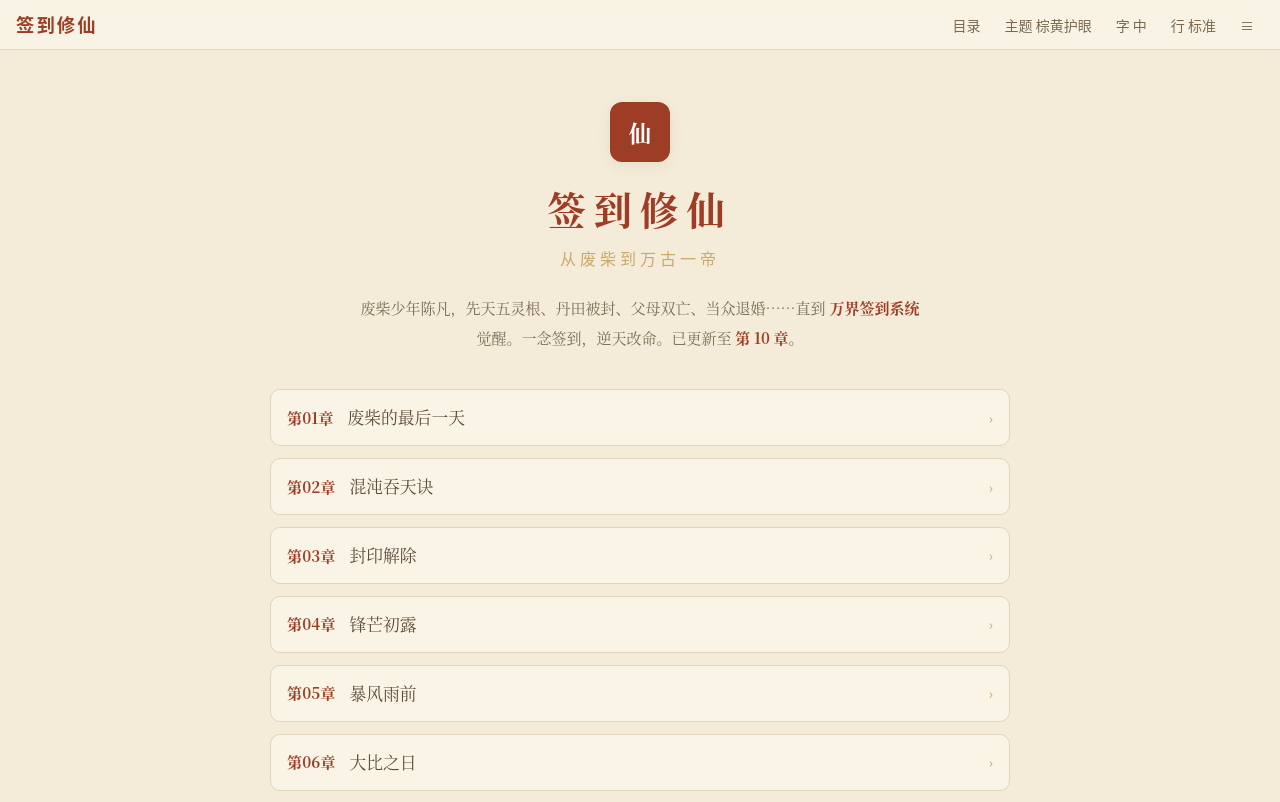
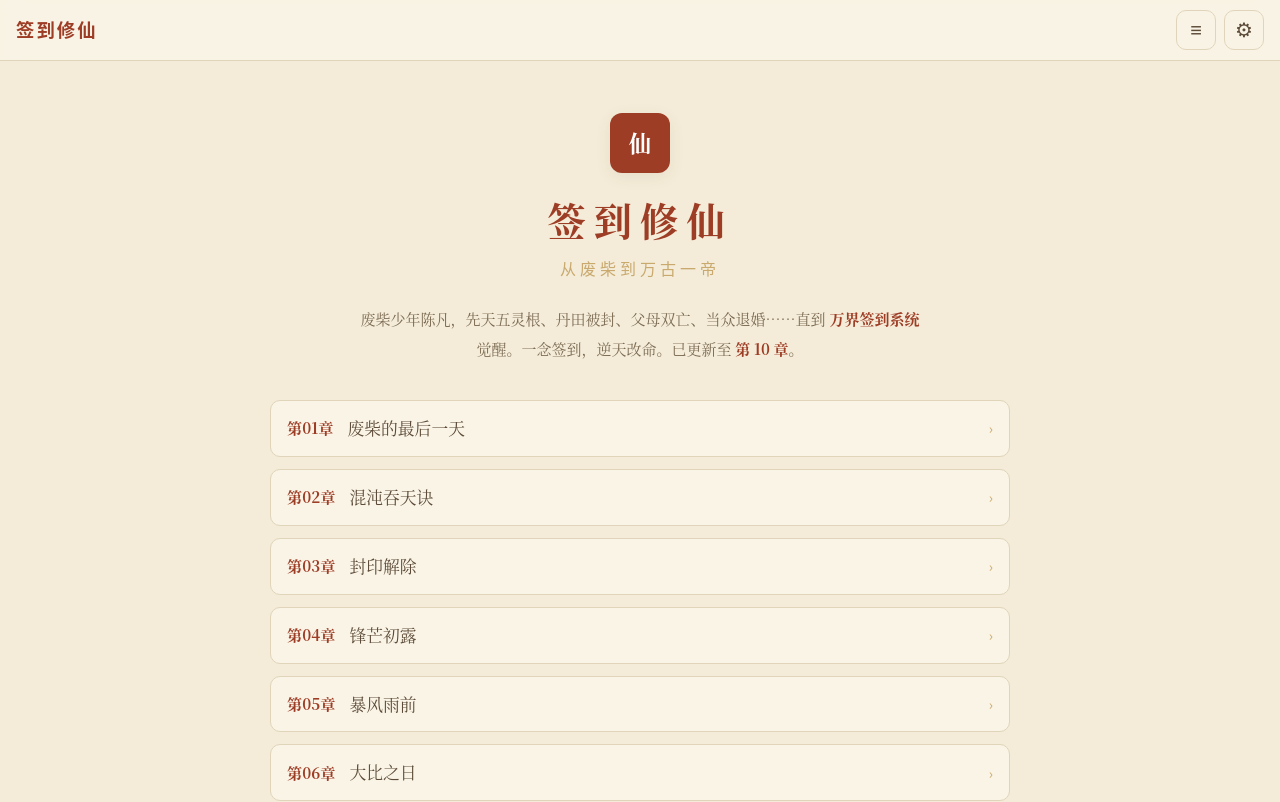
Before and after one commit to Xxcool/xiuxian-novel, a Vue app: page / in a window 1280 px wide. Shown: the top 802 px of the page. Built offline with nearby package versions, Linux system fonts and the light colour scheme.

Commit message:
refactor(nav): 顶栏设置收进底部弹出面板，仅留目录+设置图标，修复移动端滑动误触

```diff
--- a/src/components/AppNav.vue
+++ b/src/components/AppNav.vue
@@ -1,40 +1,14 @@
 <script setup>
-import { ref, computed } from 'vue'
+import { ref } from 'vue'
 import { useRouter, useRoute } from 'vue-router'
-import { NButton, NDropdown, NDrawer, NDrawerContent } from 'naive-ui'
+import { NDrawer, NDrawerContent } from 'naive-ui'
 import ChapterList from './ChapterList.vue'
-import { useTheme } from '../composables/useTheme'
-import { useReaderSettings, SCALE_LABELS } from '../composables/useReaderSettings'
-import { THEME_LIST, LINE_HEIGHT_OPTIONS, getLineHeightLabel } from '../data/theme'
+import ReaderSettings from './ReaderSettings.vue'
 
 const router = useRouter()
 const route = useRoute()
-const { themeKey, setTheme } = useTheme()
-const { label, setScale, lineHeight, setLineHeight } = useReaderSettings()
 const drawerOpen = ref(false)
-
-// 字号档位菜单
-const sizeOptions = Object.keys(SCALE_LABELS).map((k) => ({
-  label: `字号：${k}`,
-  key: k,
-}))
-
-// 主题菜单（5 套）
-const themeOptions = THEME_LIST.map((t) => ({
-  label: `${t.name}（${t.desc}）`,
-  key: t.key,
-}))
-
-// 行距菜单
-const lineOptions = LINE_HEIGHT_OPTIONS.map((o) => ({
-  label: `行距：${o.label}`,
-  key: String(o.value),
-}))
-
-const currentThemeName = computed(
-  () => (THEME_LIST.find((t) => t.key === themeKey.value) || THEME_LIST[1]).name
-)
-const currentLineLabel = computed(() => getLineHeightLabel(lineHeight.value))
+const settingsOpen = ref(false)
 
 function goHome() {
   // 从阅读页回目录时携带当前章节 slug，使首页目录高亮该章
@@ -51,26 +25,24 @@ function goHome() {
     <a class="brand" href="/" @click.prevent="goHome">签到修仙</a>
 
     <div class="nav-actions">
-      <!-- 目录 -->
-      <n-button quaternary size="small" @click="goHome">目录</n-button>
-
-      <!-- 主题：5 套护眼/夜间主题下拉 -->
-      <n-dropdown :options="themeOptions" @select="setTheme">
-        <n-button quaternary size="small">主题 {{ currentThemeName }}</n-button>
-      </n-dropdown>
-
-      <!-- 字号 -->
-      <n-dropdown :options="sizeOptions" @select="setScale">
-        <n-button quaternary size="small">字 {{ label }}</n-button>
-      </n-dropdown>
-
-      <!-- 行距 -->
-      <n-dropdown :options="lineOptions" @select="setLineHeight">
-        <n-button quaternary size="small">行 {{ currentLineLabel }}</n-button>
-      </n-dropdown>
-
-      <!-- 章节抽屉 -->
-      <n-button quaternary size="small" @click="drawerOpen = true">≡</n-button>
+      <!-- 章节列表（点击触发右侧抽屉，不与翻页手势冲突） -->
+      <button
+        class="nav-icon-btn"
+        type="button"
+        @click="drawerOpen = true"
+        aria-label="章节列表"
+      >
+        ≡
+      </button>
+      <!-- 阅读设置（主题/字号/行距）点击触发底部面板 -->
+      <button
+        class="nav-icon-btn"
+        type="button"
+        @click="settingsOpen = true"
+        aria-label="阅读设置"
+      >
+        ⚙
+      </button>
     </div>
 
     <n-drawer v-model:show="drawerOpen" placement="right" :width="300">
@@ -78,5 +50,7 @@ function goHome() {
         <chapter-list @pick="drawerOpen = false" />
       </n-drawer-content>
     </n-drawer>
+
+    <reader-settings v-model:show="settingsOpen" />
   </nav>
 </template>
--- /dev/null
+++ b/src/components/ReaderSettings.vue
@@ -0,0 +1,167 @@
+<script setup>
+import { NDrawer, NDrawerContent } from 'naive-ui'
+import { useTheme } from '../composables/useTheme'
+import { useReaderSettings, SCALE_LABELS } from '../composables/useReaderSettings'
+import { THEME_LIST, LINE_HEIGHT_OPTIONS, getLineHeightLabel } from '../data/theme'
+
+defineProps({ show: { type: Boolean, default: false } })
+const emit = defineEmits(['update:show'])
+
+const { themeKey, setTheme } = useTheme()
+const { label, setScale, lineHeight, setLineHeight } = useReaderSettings()
+const scaleKeys = Object.keys(SCALE_LABELS)
+</script>
+
+<template>
+  <!-- 底部弹出阅读设置：移动端不挤占顶栏，也不与翻页手势冲突（仅点击齿轮触发） -->
+  <n-drawer
+    :show="show"
+    placement="bottom"
+    :height="420"
+    @update:show="emit('update:show', $event)"
+  >
+    <n-drawer-content title="阅读设置" :native-scrollbar="false" closable>
+      <div class="settings">
+        <section class="set-group">
+          <div class="set-head">
+            <span class="set-label">主题</span>
+            <span class="set-value">{{
+              (THEME_LIST.find((t) => t.key === themeKey) || {}).name
+            }}</span>
+          </div>
+          <div class="theme-grid">
+            <button
+              v-for="t in THEME_LIST"
+              :key="t.key"
+              class="theme-card"
+              :class="{ active: themeKey === t.key }"
+              :style="{ background: t.bg, color: t.text }"
+              @click="setTheme(t.key)"
+            >
+              <span class="theme-name">{{ t.name }}</span>
+              <span class="theme-desc">{{ t.desc }}</span>
+            </button>
+          </div>
+        </section>
+
+        <section class="set-group">
+          <div class="set-head">
+            <span class="set-label">字号</span>
+            <span class="set-value">{{ label }}</span>
+          </div>
+          <div class="seg">
+            <button
+              v-for="k in scaleKeys"
+              :key="k"
+              class="seg-item"
+              :class="{ active: label === k }"
+              @click="setScale(k)"
+            >
+              {{ k }}
+            </button>
+          </div>
+        </section>
+
+        <section class="set-group">
+          <div class="set-head">
+            <span class="set-label">行距</span>
+            <span class="set-value">{{ getLineHeightLabel(lineHeight) }}</span>
+          </div>
+          <div class="seg">
+            <button
+              v-for="o in LINE_HEIGHT_OPTIONS"
+              :key="o.value"
+              class="seg-item"
+              :class="{ active: lineHeight === o.value }"
+              @click="setLineHeight(o.value)"
+            >
+              {{ o.label }}
+            </button>
+          </div>
+        </section>
+      </div>
+    </n-drawer-content>
+  </n-drawer>
+</template>
+
+<style scoped>
+.settings {
+  display: flex;
+  flex-direction: column;
+  gap: 24px;
+  padding: 6px 2px 14px;
+}
+.set-head {
+  display: flex;
+  justify-content: space-between;
+  align-items: baseline;
+  margin-bottom: 10px;
+}
+.set-label {
+  font-size: 15px;
+  font-weight: 600;
+  color: var(--text);
+}
+.set-value {
+  font-size: 13px;
+  color: var(--text-soft);
+}
+.theme-grid {
+  display: grid;
+  grid-template-columns: repeat(5, 1fr);
+  gap: 8px;
+}
+.theme-card {
+  display: flex;
+  flex-direction: column;
+  align-items: center;
+  justify-content: center;
+  gap: 2px;
+  padding: 12px 4px;
+  border-radius: 12px;
+  border: 1.5px solid var(--border);
+  cursor: pointer;
+  transition: transform 0.15s, box-shadow 0.15s;
+  min-height: 64px;
+  box-shadow: inset 0 0 0 1px rgba(0, 0, 0, 0.04);
+}
+.theme-card .theme-name {
+  font-size: 13px;
+  font-weight: 600;
+}
+.theme-card .theme-desc {
+  font-size: 10px;
+  opacity: 0.75;
+}
+.theme-card.active {
+  box-shadow: 0 0 0 2px var(--accent);
+  transform: translateY(-1px);
+}
+.seg {
+  display: flex;
+  background: var(--bg);
+  border: 1px solid var(--border);
+  border-radius: 10px;
+  overflow: hidden;
+}
+.seg-item {
+  flex: 1;
+  padding: 11px 0;
+  border: none;
+  background: transparent;
+  color: var(--text);
+  font-size: 14px;
+  cursor: pointer;
+  transition: background 0.15s, color 0.15s;
+}
+.seg-item + .seg-item {
+  border-left: 1px solid var(--border);
+}
+.seg-item.active {
+  background: var(--accent);
+  color: #fff;
+}
+.seg-item:not(.active):hover {
+  background: var(--bg-elev);
+}
+</style>
--- a/src/styles/global.css
+++ b/src/styles/global.css
@@ -77,7 +77,31 @@ body {
 .nav-actions {
   display: flex;
   align-items: center;
-  gap: 4px;
+  gap: 8px;
+}
+/* 顶栏只保留两个图标按钮，移动端不再横向溢出、也不会与翻页手势冲突 */
+.nav-icon-btn {
+  width: 40px;
+  height: 40px;
+  border-radius: 10px;
+  border: 1px solid var(--border);
+  background: transparent;
+  color: var(--text);
+  font-size: 20px;
+  line-height: 1;
+  cursor: pointer;
+  display: inline-flex;
+  align-items: center;
+  justify-content: center;
+  transition: background 0.15s, color 0.15s, border-color 0.15s;
+}
+.nav-icon-btn:hover {
+  background: var(--bg-elev);
+  color: var(--accent);
+  border-color: var(--accent);
+}
+.nav-icon-btn:active {
+  transform: scale(0.94);
 }
 
 /* ============================================================
```
